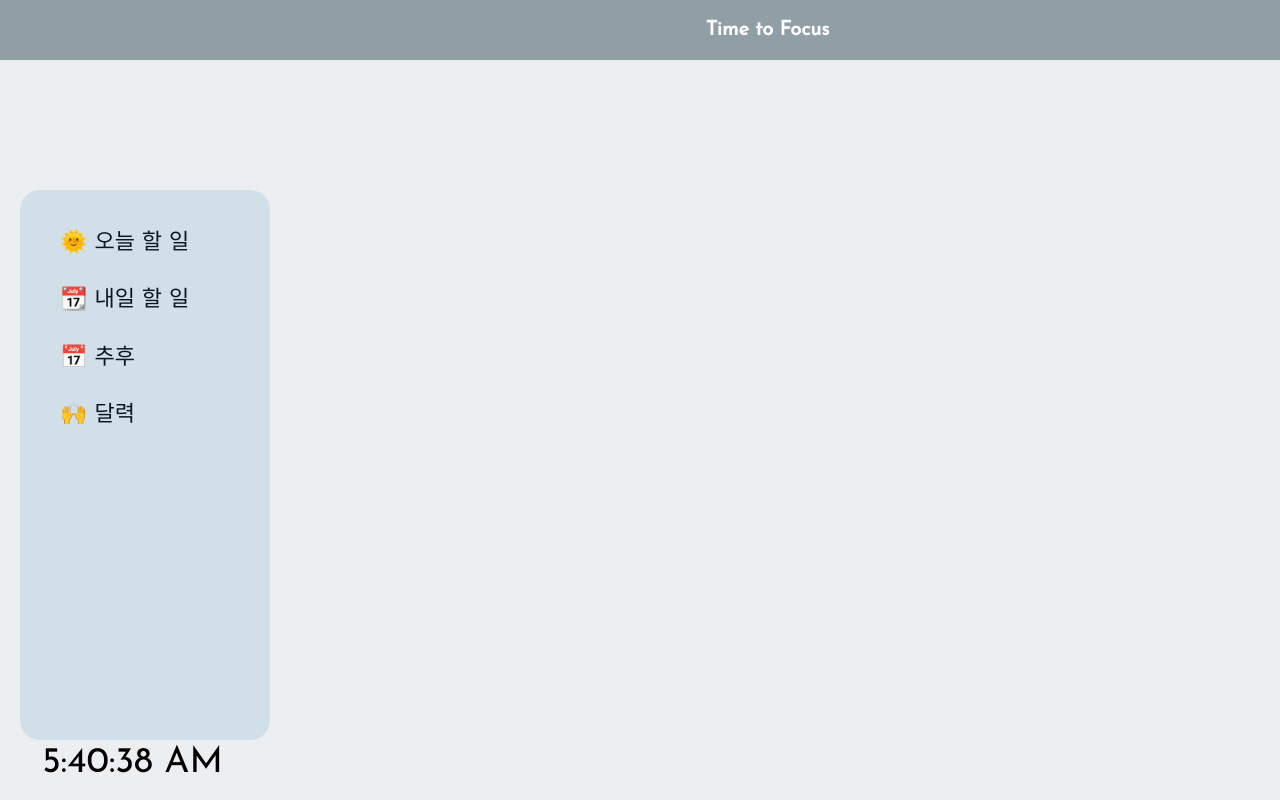
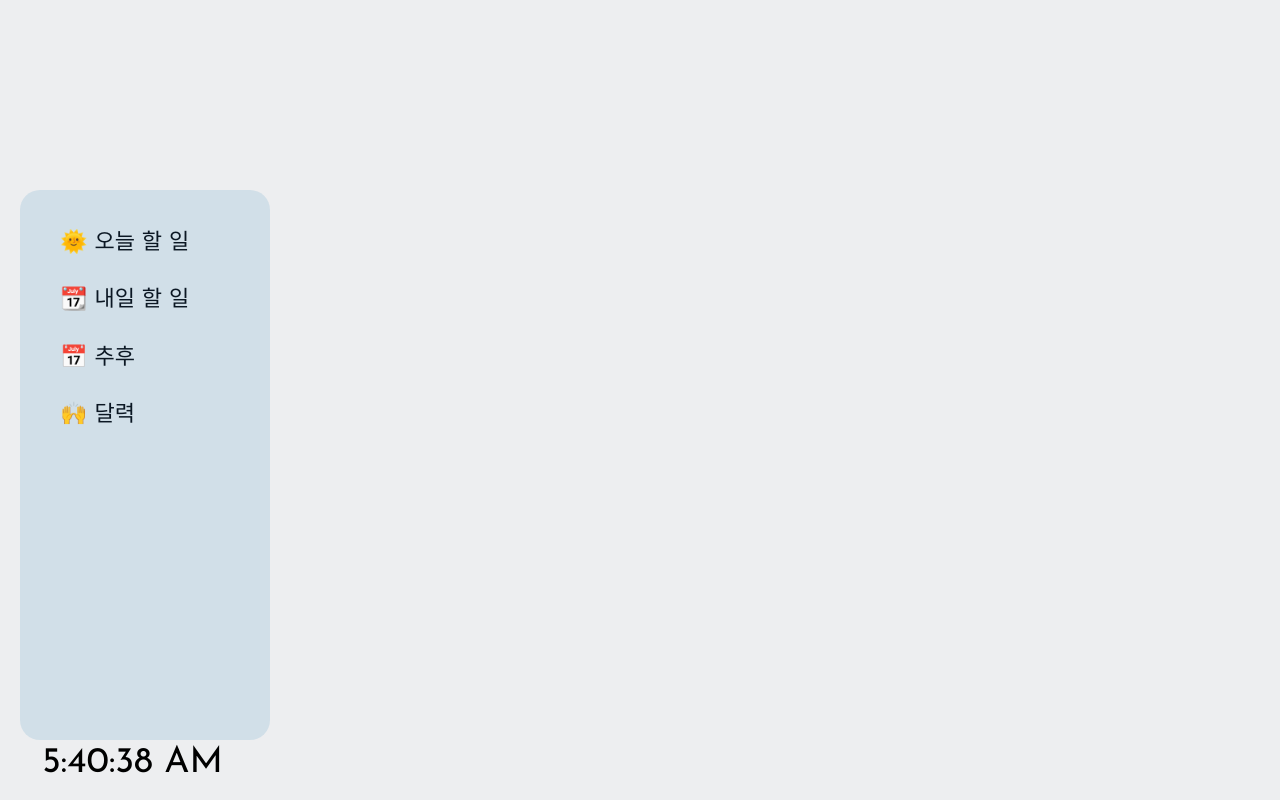
Before and after one commit to miraclee1226/Time-to-focus, a React (Create React App) app: page /rest in a window 1280 px wide. Built offline with nearby package versions, Linux system fonts and the light colour scheme; a web font is replaced by a local one.

Commit message:
header class - display: none (temporarily )

```diff
--- a/src/App.css
+++ b/src/App.css
@@ -11,7 +11,8 @@ body {
 }
 
 .header {
-  display: flex;
+  display: none;
+  /* display: flex; */
   justify-content: center;
   align-items: center;
   position: fixed;
@@ -276,19 +277,9 @@ svg {
   color: black;
 }
 
-/* Rest Component */
+/* Calender Component */
 
-.restTitle {
-  margin-left: 35px;
-}
 
-.player-wrapper {
-  margin-left: 85px;
-}
-
-.iframe {
-  border: none;
-}
 
 
 /* Edit function */
```
